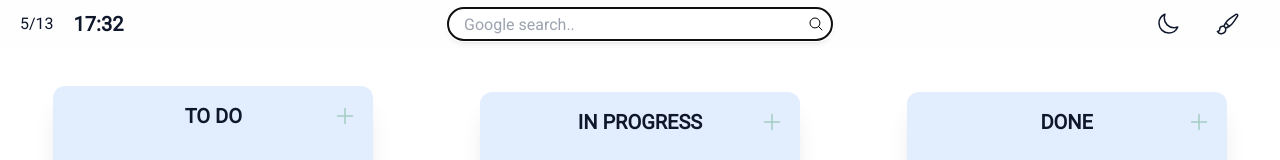
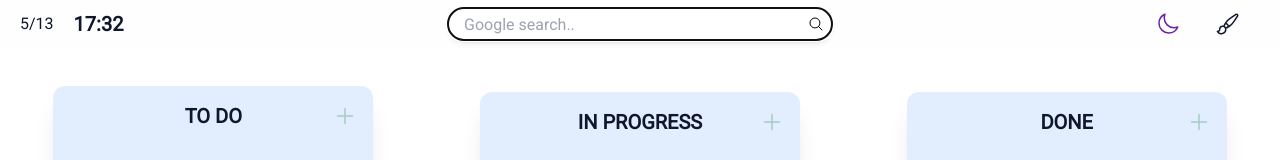
Before and after one commit to rheeeuro/homepage, a React (Create React App) app: page / in a window 1280 px wide. Shown: the top 160 px of the page. Built offline with nearby package versions, Linux system fonts and the light colour scheme.

Commit message:
add framer-motion

```diff
--- a/package.json
+++ b/package.json
@@ -13,6 +13,7 @@
     "@types/react": "^18.2.6",
     "@types/react-dom": "^18.2.4",
     "@types/react-modal": "^3.16.0",
+    "framer-motion": "^10.12.12",
     "immutability-helper": "^3.1.1",
     "react": "^18.2.0",
     "react-color": "^2.19.3",
--- a/src/components/Bookmark.tsx
+++ b/src/components/Bookmark.tsx
@@ -7,6 +7,7 @@ import { FieldErrors, useForm } from "react-hook-form";
 import Modal from "./Modal";
 import { refreshItems } from "../util/localstorage";
 import { PlusIcon } from "@heroicons/react/24/outline";
+import { motion } from "framer-motion";
 
 export interface IBookmarkItem {
   title: string;
@@ -90,7 +91,7 @@ export function Bookmark() {
   );
 
   return (
-    <Container>
+    <Container variants={containerVariants} initial="from" animate="to">
       {bookmarkItems.map((item, index) => renderBookmark(item, index))}
       {bookmarkItems.length < BOOKMARK_MAXNUM && (
         <PlusContainer
@@ -128,7 +129,7 @@ export function Bookmark() {
   );
 }
 
-const Container = tw.div`
+const Container = tw(motion.div)`
 w-full
 px-10
 py-5
@@ -145,6 +146,12 @@ hover:text-green-700
 text-slate-900
 dark:text-slate-100
 dark:hover:text-green-500
+transition-colors
 `;
 
+const containerVariants = {
+  from: { opacity: 0 },
+  to: { opacity: 1, transition: { delay: 0.1 } },
+};
+
 export default Bookmark;
--- a/src/components/BookmarkItem.tsx
+++ b/src/components/BookmarkItem.tsx
@@ -1,7 +1,7 @@
 import tw from "tailwind-styled-components";
 import { IBookmarkItem } from "./Bookmark";
 import { useRef } from "react";
-import { XYCoord, useDrag, useDrop } from "react-dnd";
+import { useDrag, useDrop } from "react-dnd";
 import { Identifier } from "typescript";
 import { BookmarkSlashIcon } from "@heroicons/react/24/outline";
 
@@ -39,51 +39,11 @@ export function BookmarkItem({
       };
     },
     hover(item: DragItem, monitor: any) {
-      if (!ref.current) {
-        return;
-      }
+      if (!ref.current) return;
       const dragIndex = item.index;
       const hoverIndex = index;
-
-      // Don't replace items with themselves
-      if (dragIndex === hoverIndex) {
-        return;
-      }
-
-      // Determine rectangle on screen
-      const hoverBoundingRect = ref.current?.getBoundingClientRect();
-
-      // Get vertical middle
-      const hoverMiddleY =
-        (hoverBoundingRect.bottom - hoverBoundingRect.top) / 2;
-
-      // Determine mouse position
-      const clientOffset = monitor.getClientOffset();
-
-      // Get pixels to the top
-      const hoverClientY = (clientOffset as XYCoord).y - hoverBoundingRect.top;
-
-      // Only perform the move when the mouse has crossed half of the items height
-      // When dragging downwards, only move when the cursor is below 50%
-      // When dragging upwards, only move when the cursor is above 50%
-
-      // Dragging downwards
-      if (dragIndex < hoverIndex && hoverClientY < hoverMiddleY) {
-        return;
-      }
-
-      // Dragging upwards
-      if (dragIndex > hoverIndex && hoverClientY > hoverMiddleY) {
-        return;
-      }
-
-      // Time to actually perform the action
+      if (dragIndex === hoverIndex) return;
       moveBookmark(dragIndex, hoverIndex);
-
-      // Note: we're mutating the monitor item here!
-      // Generally it's better to avoid mutations,
-      // but it's good here for the sake of performance
-      // to avoid expensive index searches.
       item.index = hoverIndex;
     },
   });
@@ -170,6 +130,7 @@ relative
 group
 bg-slate-300/70
 hover:bg-slate-400/70
+transition-all
 dark:bg-slate-800/70
 dark:hover:bg-slate-700/70
 `;
@@ -209,6 +170,7 @@ overflow-clip
 overflow-ellipsis
 break-words
 line-clamp-2
+transition-colors
 `;
 
 const DeleteButton = tw.button`
--- a/src/components/Clock.tsx
+++ b/src/components/Clock.tsx
@@ -52,6 +52,7 @@ md:items-center
 text-center
 text-slate-900
 dark:text-slate-100
+transition-colors
 `;
 
 const DateText = tw.h1`
--- a/src/components/Theme.tsx
+++ b/src/components/Theme.tsx
@@ -3,6 +3,7 @@ import tw from "tailwind-styled-components";
 import Modal from "./Modal";
 import { FieldErrors, useForm } from "react-hook-form";
 import { SunIcon, MoonIcon, PaintBrushIcon } from "@heroicons/react/24/outline";
+import { AnimatePresence, motion } from "framer-motion";
 
 export interface ThemeProps {
   bgUrl: string;
@@ -69,13 +70,18 @@ export function Theme() {
 
   return (
     <ThemeButtonContainer>
-      <DarkmodeButton onClick={toggleDark}>
-        {dark ? (
-          <SunIcon className="w-6 h-6" />
-        ) : (
-          <MoonIcon className="w-6 h-6" />
-        )}
-      </DarkmodeButton>
+      <AnimatePresence mode="wait">
+        <DarkmodeButton
+          onClick={toggleDark}
+          key={dark ? "dark" : "light"}
+          initial={{ y: -20, opacity: 0 }}
+          animate={{ y: 0, opacity: 1 }}
+          exit={{ y: 20, opacity: 0 }}
+          transition={{ duration: 0.2 }}
+        >
+          {dark ? <SunButton /> : <MoonButton />}
+        </DarkmodeButton>
+      </AnimatePresence>
       <ThemeButton
         onClick={() => {
           setModalOpen(true);
@@ -118,7 +124,7 @@ md:flex-row
 md:justify-end
 `;
 
-const DarkmodeButton = tw.button`
+const DarkmodeButton = tw(motion.button)`
 mr-5
 w-10
 h-10
@@ -129,6 +135,21 @@ text-slate-900
 dark:text-slate-100
 hover:bg-slate-900/10
 rounded-full
+group
+`;
+
+const SunButton = tw(SunIcon)`
+w-6
+h-6
+text-orange-300
+group-hover:text-orange-200
+`;
+
+const MoonButton = tw(MoonIcon)`
+w-6
+h-6
+text-purple-800
+group-hover:text-purple-000
 `;
 
 const ThemeButton = tw.button`
--- a/src/components/ToDo.tsx
+++ b/src/components/ToDo.tsx
@@ -3,6 +3,7 @@ import ToDoColumn from "./ToDoColumn";
 import ToDoItem from "./ToDoItem";
 import { useEffect, useState } from "react";
 import { refreshItems } from "../util/localstorage";
+import { motion } from "framer-motion";
 
 const TODO_COLUMN = ["To Do", "In Progress", "Done"];
 
@@ -24,7 +25,7 @@ export function ToDo() {
   }, []);
 
   return (
-    <Container>
+    <Container variants={containerVariants} initial="from" animate="to">
       {TODO_COLUMN.map((title, index) => {
         return (
           <ToDoColumn key={index} title={title} setToDoItems={setToDoItems}>
@@ -45,7 +46,7 @@ export function ToDo() {
   );
 }
 
-const Container = tw.div`
+const Container = tw(motion.div)`
 pt-8
 w-full
 hidden
@@ -59,4 +60,9 @@ lg:space-x-0
 mb-14
 `;
 
+const containerVariants = {
+  from: { opacity: 0 },
+  to: { opacity: 1 },
+};
+
 export default ToDo;
--- a/src/components/ToDoColumn.tsx
+++ b/src/components/ToDoColumn.tsx
@@ -121,6 +121,7 @@ px-1
 bg-blue-100/80
 dark:bg-sky-950/80
 shadow-xl
+transition-colors
 `;
 
 const Items = tw.div`
@@ -147,6 +148,7 @@ w-full
 text-center
 text-slate-900
 dark:text-slate-100
+transition-colors
 `;
 
 const NewButton = tw.button`
@@ -177,6 +179,7 @@ pr-11
 pl-2
 rounded-md
 shadow-sm
+transition-colors
 `;
 
 const NewInputButton = tw.div`
--- a/src/components/ToDoItem.tsx
+++ b/src/components/ToDoItem.tsx
@@ -70,6 +70,7 @@ dark:bg-slate-600
 shadow-md
 group
 ${(p) => (p.$isDragging ? 0.5 : 1)}
+transition-colors
 `;
 
 const ToDoText = tw.p`
@@ -80,6 +81,7 @@ dark:text-slate-100
 w-11/12
 overflow-clip
 overflow-ellipsis
+transition-colors
 `;
 
 const DeleteButton = tw.button`
@@ -90,6 +92,7 @@ text-slate-700/70
 dark:text-slate-400/70
 hover:text-red-700/70
 dark:hover:text-red-400/70
+transition-colors
 `;
 
 export default ToDoItem;
```
Also changed, not shown: 1 other file (tests, documents, lock files or other folders).
